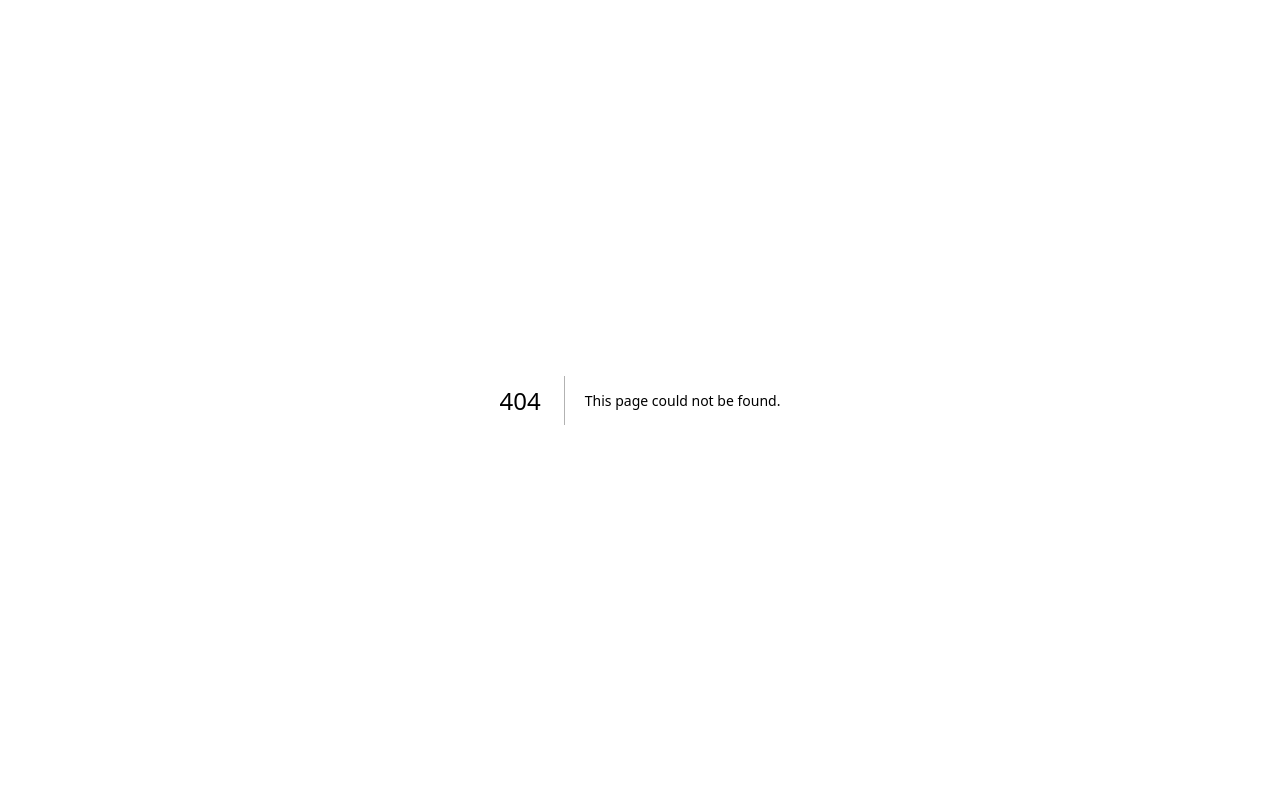
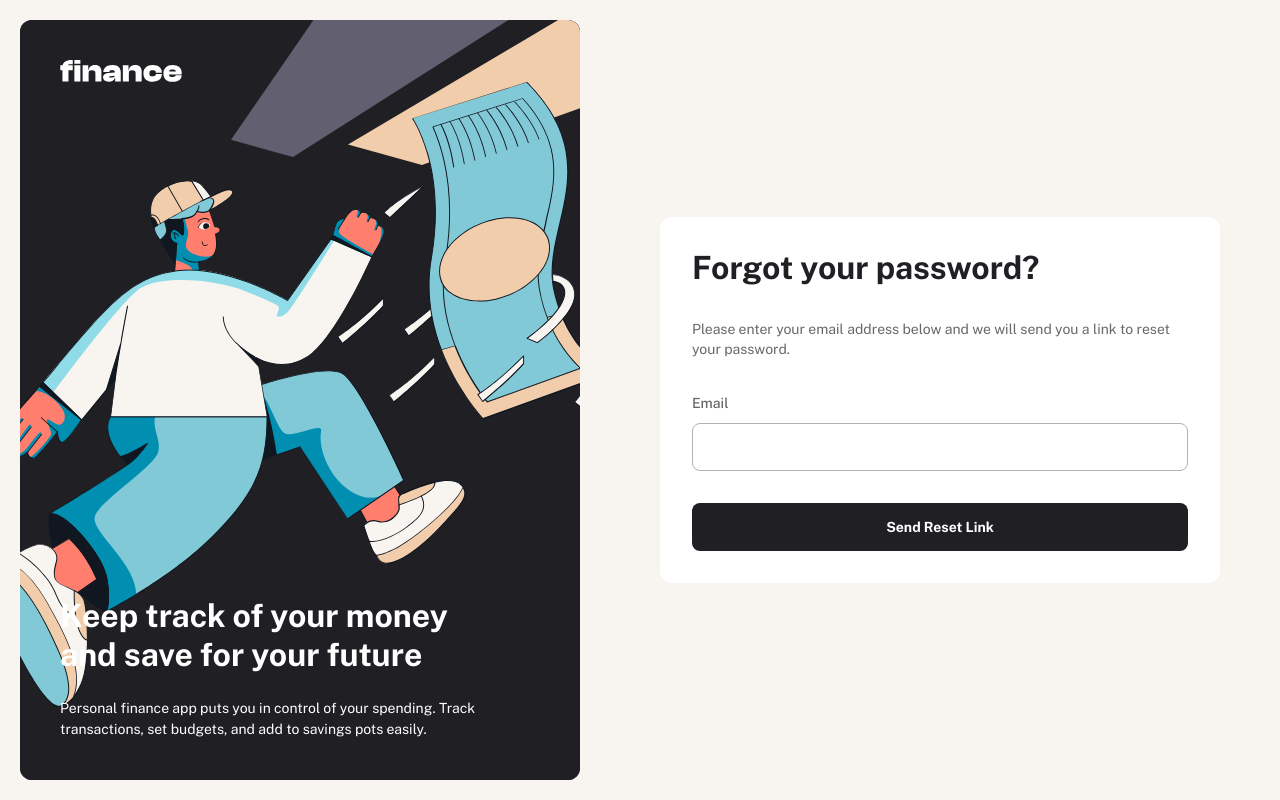
Before and after one commit to ardaeker/personal-finance-app, a Next.js app: page /forgot-password in a window 1280 px wide. Before the commit this address had no page. Built offline with nearby package versions, Linux system fonts and the light colour scheme.

Commit message:
feat(forgot-password): add forgot password page with form components

```diff
--- /dev/null
+++ b/src/app/(pages)/(authentication)/(recovery)/forgot-password/page.tsx
@@ -0,0 +1,21 @@
+import { Input } from "@/components/form/input";
+import { Button } from "@/components/form/button";
+import { Field, Label } from "@/components/form/field";
+
+export default function Page() {
+  return (
+    <main className="space-y-8">
+      <h1 className="text-[2rem] leading-[2.4rem] font-bold text-gray-900">Forgot your password?</h1>
+      <p className="text-sm text-gray-500">
+        Please enter your email address below and we will send you a link to reset your password.
+      </p>
+      <form className="space-y-4">
+        <Field>
+          <Label>Email</Label>
+          <Input type="email" />
+        </Field>
+        <Button className="mt-4 w-full">Send Reset Link</Button>
+      </form>
+    </main>
+  );
+}
--- a/src/app/(pages)/(authentication)/sign-in/page.tsx
+++ b/src/app/(pages)/(authentication)/sign-in/page.tsx
@@ -18,12 +18,20 @@ export default function Page() {
         </Field>
         <Button className="mt-4 w-full">Login</Button>
       </form>
-      <p className="text-center text-sm/5 text-gray-500">
-        Need to create an account?{" "}
-        <Link href="/sign-up" className="font-bold text-gray-900 underline hover:no-underline">
-          Sign Up
+      <div className="space-y-4">
+        <p className="text-center text-sm/5 text-gray-500">
+          Need to create an account?{" "}
+          <Link href="/sign-up" className="font-bold text-gray-900 underline hover:no-underline">
+            Sign Up
+          </Link>
+        </p>
+        <Link
+          href="/forgot-password"
+          className="block text-center text-sm/5 font-medium text-gray-900 underline hover:no-underline"
+        >
+          Forgot your password?
         </Link>
-      </p>
+      </div>
     </main>
   );
 }
```
